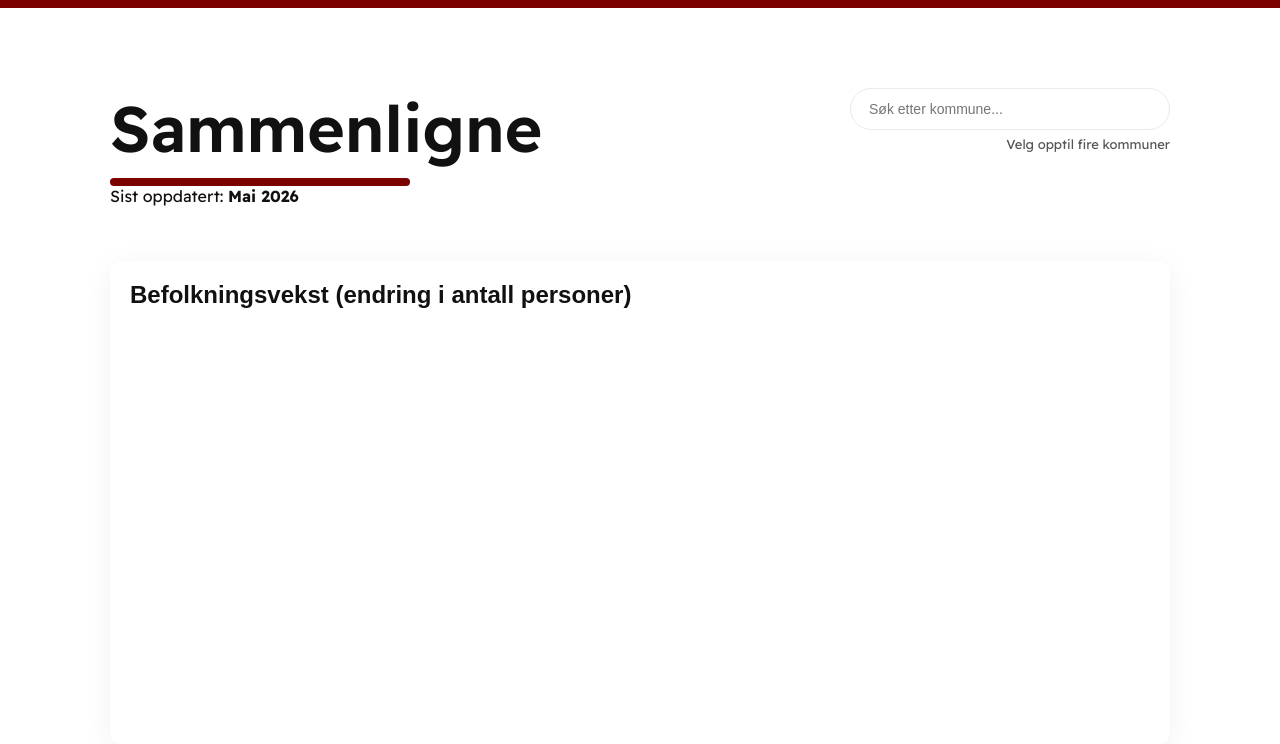
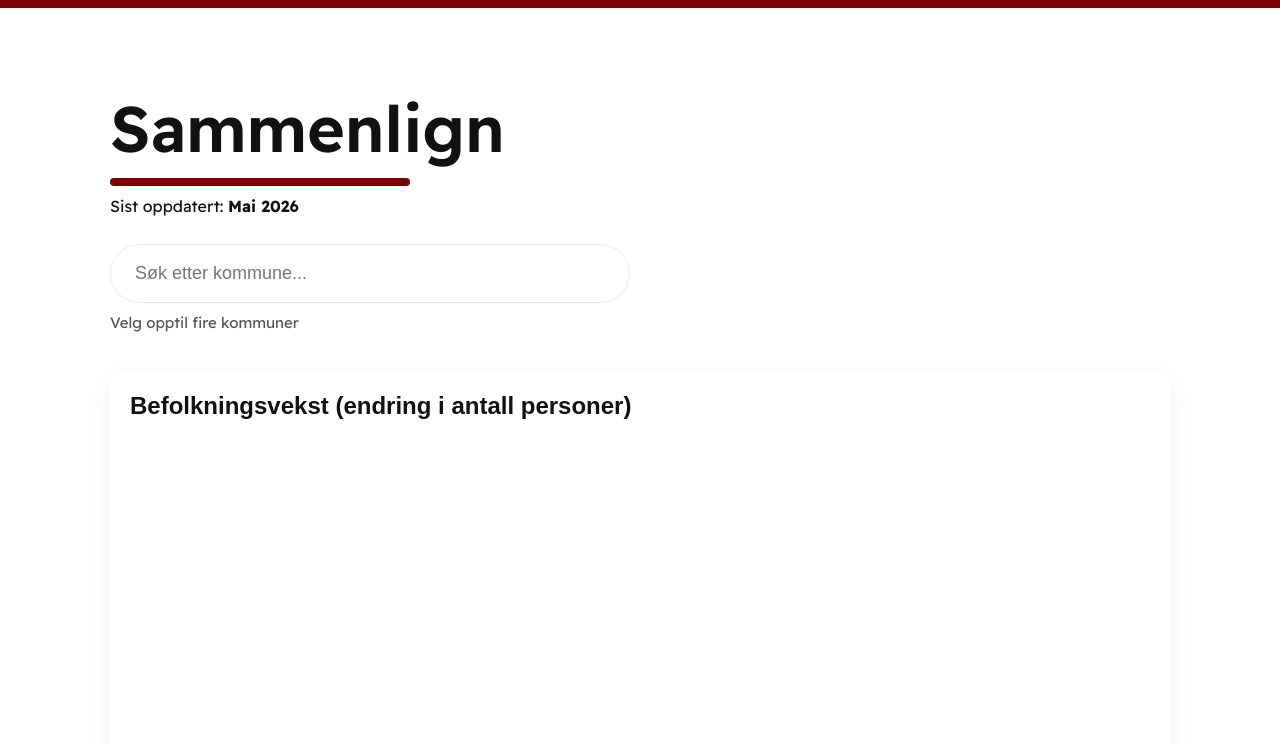
Before and after one commit to isabel-lopes-12/Module3_MIX114_Gruppe2, a plain HTML site: page sammenligningsgrafer/indexSammenligning2.html in a window 1280 px wide. Shown: the part 56-800 px from the top of the page. Drawn offline with nearby package versions, Linux system fonts and the light colour scheme; no server answers.

Commit message:
flyttet search feltet

```diff
--- a/sammenligningsgrafer/indexSammenligning2.html
+++ b/sammenligningsgrafer/indexSammenligning2.html
@@ -36,7 +36,7 @@
 
     <div class="top-row">
         <div class="title-group">
-        <h1>Sammenligne</h1>
+        <h1>Sammenlign</h1>
         <div class="title-underline"></div>
         <p>Sist oppdatert: <b>Mai 2026</b></p>
     </div>
--- a/sammenligningsgrafer/styleSammenligning2.css
+++ b/sammenligningsgrafer/styleSammenligning2.css
@@ -126,12 +126,6 @@ body {
   font-weight: 700;
 }
 
-.top-row {
-    display: flex;
-    justify-content: space-between;
-    align-items: flex-start;
-    margin-bottom: 30px;
-}
 
 h1 {
     font-size:var(--h1-size);
@@ -140,44 +134,86 @@ h1 {
     font-family: var(--font-heading);
 }
 
+.title-group h1 {
+    font-size: var(--h1-size);
+    font-weight: 600;
+    font-family: var(--font-heading);
+    margin: 0;
+}
+
+.title-group {
+    width: 100%;
+}
+
 .title-underline {
     width: 300px;
     height: 8px;
-    background: var(--color-primary);
+    background-color: var(--color-primary);
+
     margin-top: 10px;
-    border-radius: 4px;
+    margin-bottom: 10px;
+
+    border-radius: 999px;
 }
 
-.search-group {
+
+
+
+.top-row {
     display: flex;
     flex-direction: column;
-    align-items: flex-end;
+    align-items: flex-start;
+    gap: 28px;
+    margin-bottom: 30px;
 }
 
+/* Søkeområdet */
+.search-group {
+    width: 100%;
+    display: flex;
+    flex-direction: column;
+    align-items: flex-start;
+}
+
+/* Søkeinput */
 #search {
-    width: 320px;
-    padding: 12px 18px;
+    width: 100%;
+    max-width: 520px;
+
+    padding: 18px 24px;
+
     border-radius: 999px;
     border: 1px solid var(--color-border);
-    font-size: 14px;
+
+    font-size: 18px;
+    font-family: var(--font-body);
+
+    background: white;
+
+    transition: all 0.2s ease;
 }
 
 #search:focus {
     outline: none;
     border-color: var(--color-primary);
+    box-shadow: 0 0 0 4px rgba(123, 0, 0, 0.08);
 }
 
+/* Tekst under søk */
 .helper {
-    font-size: 13px;
+    font-size: 15px;
     color: var(--color-text-muted);
-    margin-top: 6px;
+    margin-top: 10px;
 }
 
+/* Chips under søkefelt */
 .chips {
     display: flex;
-    gap: 10px;
     flex-wrap: wrap;
-    margin-bottom: 25px;
+    gap: 12px;
+
+    margin-top: 18px;
+    margin-bottom: 10px;
 }
 
 .chip {
```
